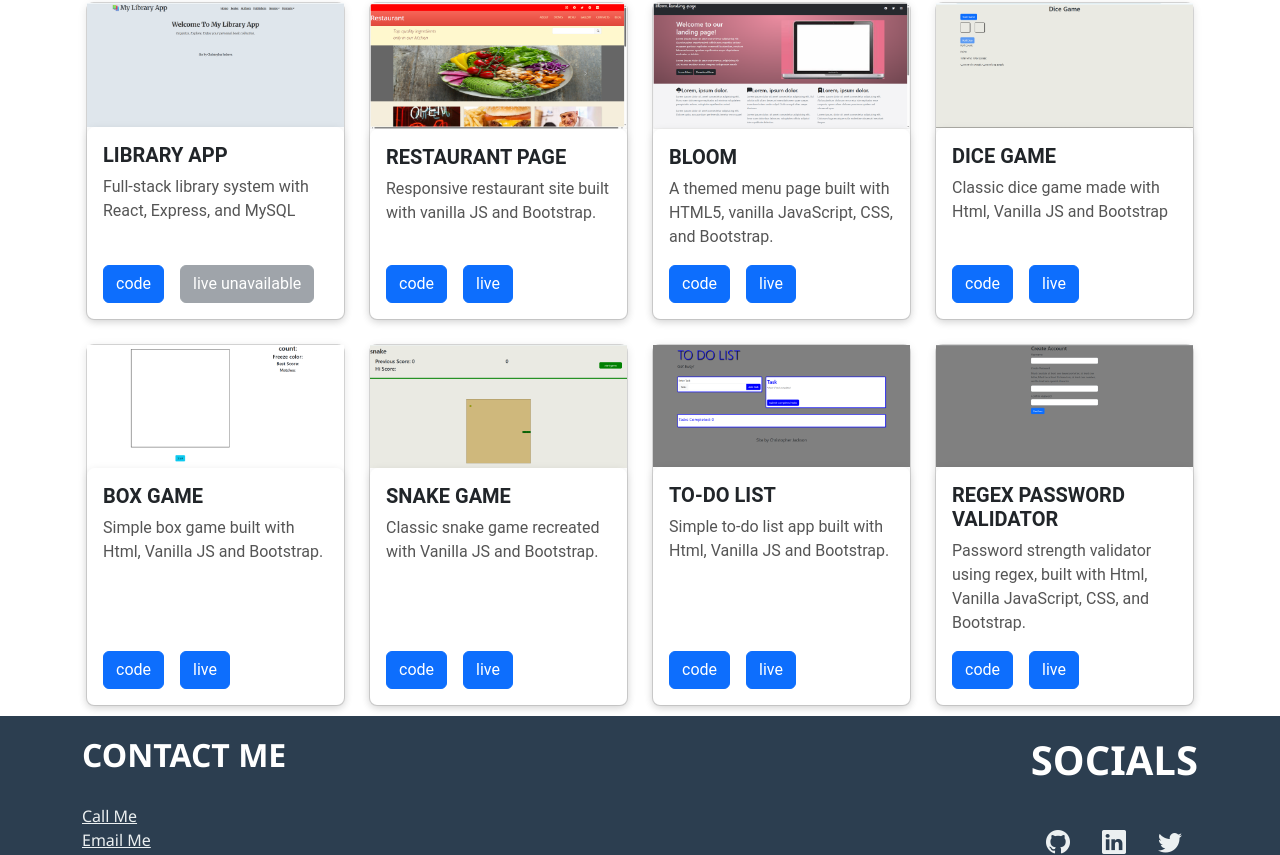
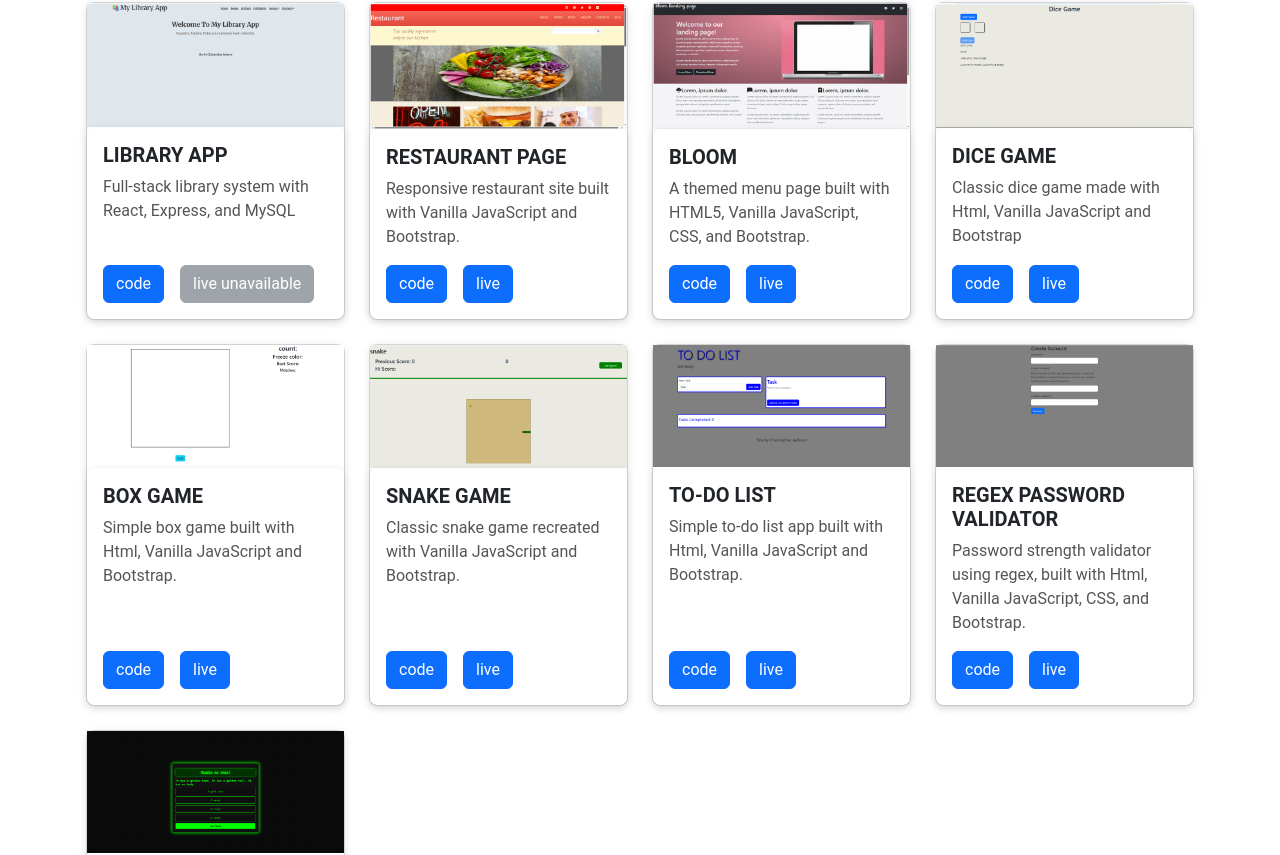
Before and after one commit to christophercoding-a11y/portfolio-react, a React (Create React App) app: page /projects in a window 1280 px wide. Shown: the part 565-1420 px from the top of the page. Built offline with nearby package versions, Linux system fonts and the light colour scheme.

Commit message:
added a new project

```diff
--- a/public/style.css
+++ b/public/style.css
@@ -124,13 +124,8 @@ h2 {
 .project-card {
     border-radius: 8px;
     box-shadow: 0 2px 8px rgb(0 0 0 / 0.1);
-    transition: transform 0.2s ease, box-shadow 0.2s ease;
 }
 
-.project-card:hover {
-    transform: translateY(-5px);
-    box-shadow: 0 8px 20px rgb(0 0 0 / 0.15);
-}
 
 
 
--- a/src/data.js
+++ b/src/data.js
@@ -11,7 +11,7 @@ export default [
     id: 2,
     name: 'Thanksgiving Menu',
     imgUrl: 'thanksgiving.png',
-    description: 'Responsive Thanksgiving menu built with vanilla JS and Bootstrap',
+    description: 'Responsive Thanksgiving menu built with Vanilla JavaScript and Bootstrap',
     sourceCode: 'https://github.com/christophercoding-a11y/Thanksgiving-menu',
     livePage: 'https://christophercoding-a11y.github.io/Thanksgiving-menu/',
 },
@@ -43,7 +43,7 @@ export default [
     id: 6,
     name: 'Restaurant Page',
     imgUrl: 'restaurant.png',
-    description: 'Responsive restaurant site built with vanilla JS and Bootstrap.',
+    description: 'Responsive restaurant site built with Vanilla JavaScript and Bootstrap.',
     sourceCode: 'https://github.com/christophercoding-a11y/restaurant',
     livePage: 'https://christophercoding-a11y.github.io/restaurant/',
 },
@@ -51,7 +51,7 @@ export default [
     id: 7,
     name: 'Bloom',
     imgUrl: 'bloom.png',
-    description: 'A themed menu page built with HTML5, vanilla JavaScript, CSS, and Bootstrap.',
+    description: 'A themed menu page built with HTML5, Vanilla JavaScript, CSS, and Bootstrap.',
     sourceCode: 'https://github.com/christophercoding-a11y/bloombs',
     livePage: 'https://christophercoding-a11y.github.io/bloombs/',
 },
@@ -59,7 +59,7 @@ export default [
     id: 8,
     name: 'Dice Game',
     imgUrl: 'dicegame.png',
-    description: 'Classic dice game made with Html, Vanilla JS and Bootstrap',
+    description: 'Classic dice game made with Html, Vanilla JavaScript and Bootstrap',
     sourceCode: 'https://github.com/christophercoding-a11y/Dicegame',
     livePage: 'https://christophercoding-a11y.github.io/Dicegame/',
 },
@@ -67,7 +67,7 @@ export default [
     id: 9,
     name: 'Box Game',
     imgUrl: 'boxgame.png',
-    description: 'Simple box game built with Html, Vanilla JS and Bootstrap.',
+    description: 'Simple box game built with Html, Vanilla JavaScript and Bootstrap.',
     sourceCode: 'https://github.com/christophercoding-a11y/BoxGame',
     livePage: 'https://christophercoding-a11y.github.io/BoxGame/',
 },
@@ -75,7 +75,7 @@ export default [
     id: 10,
     name: 'Snake Game',
     imgUrl: 'snakegame.png',
-    description: 'Classic snake game recreated with Vanilla JS and Bootstrap.',
+    description: 'Classic snake game recreated with Vanilla JavaScript and Bootstrap.',
     sourceCode: 'https://github.com/christophercoding-a11y/snakegame',
     livePage: 'https://christophercoding-a11y.github.io/snakegame/',
 },
@@ -83,7 +83,7 @@ export default [
     id: 11,
     name: 'To-Do List',
     imgUrl: 'todo.png',
-    description: 'Simple to-do list app built with Html, Vanilla JS and Bootstrap.',
+    description: 'Simple to-do list app built with Html, Vanilla JavaScript and Bootstrap.',
     sourceCode: 'https://github.com/christophercoding-a11y/To-Do-List',
     livePage: 'https://christophercoding-a11y.github.io/To-Do-List/',
 },
@@ -95,4 +95,12 @@ export default [
     sourceCode: 'https://github.com/christophercoding-a11y/Regex',
     livePage: 'https://christophercoding-a11y.github.io/Regex/',
 },
+{
+    id: 13,
+    name: 'RiddleGame',
+    imgUrl: 'riddlegame.png',
+    description: 'A fun riddle quiz game built with HTML, CSS, and Vanilla JavaScript.',
+    sourceCode: 'https://github.com/christophercoding-a11y/riddlegame',
+    livePage: 'https://christophercoding-a11y.github.io/riddlegame/',
+},
 ];
```
Also changed, not shown: public/images/riddlegame.png (added).
